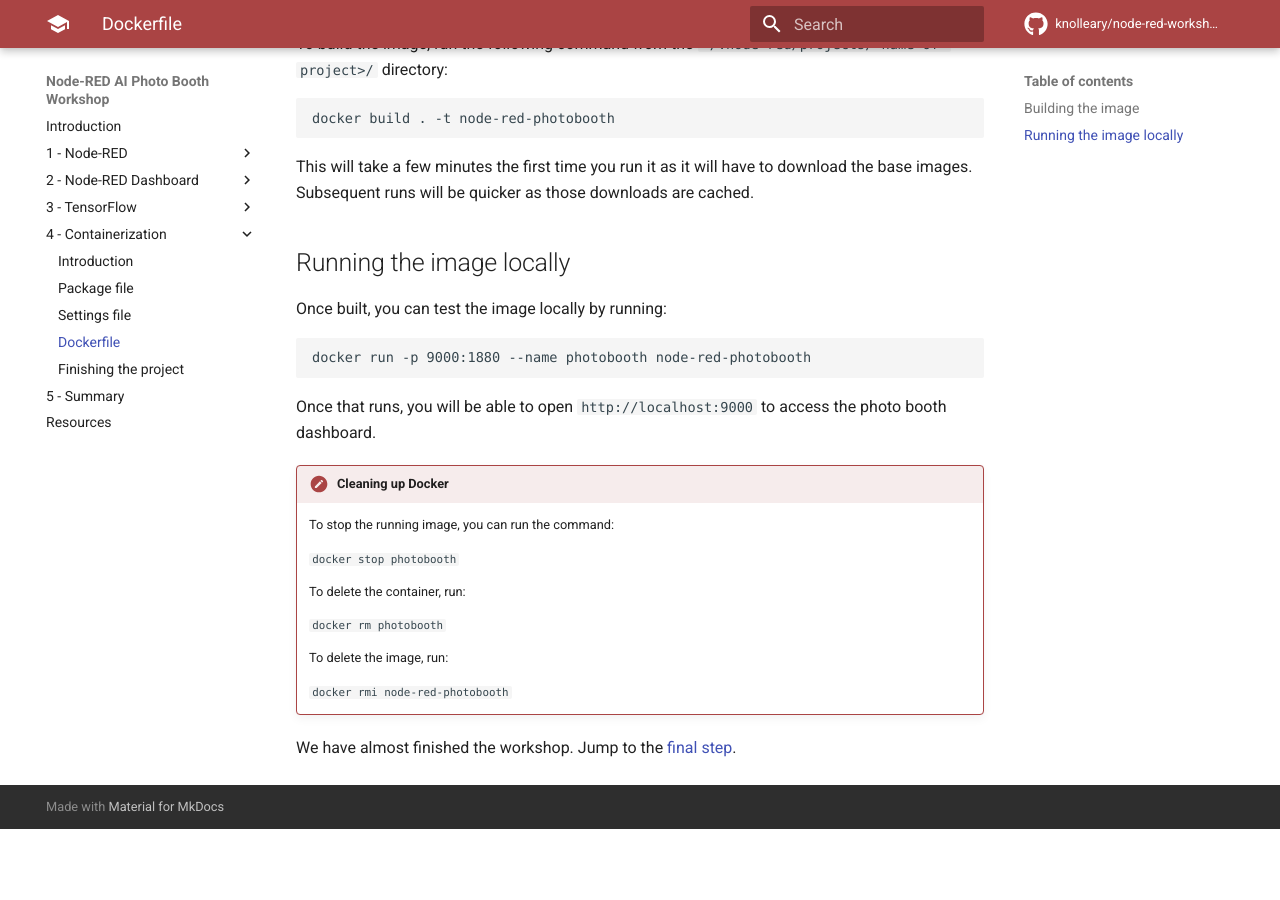
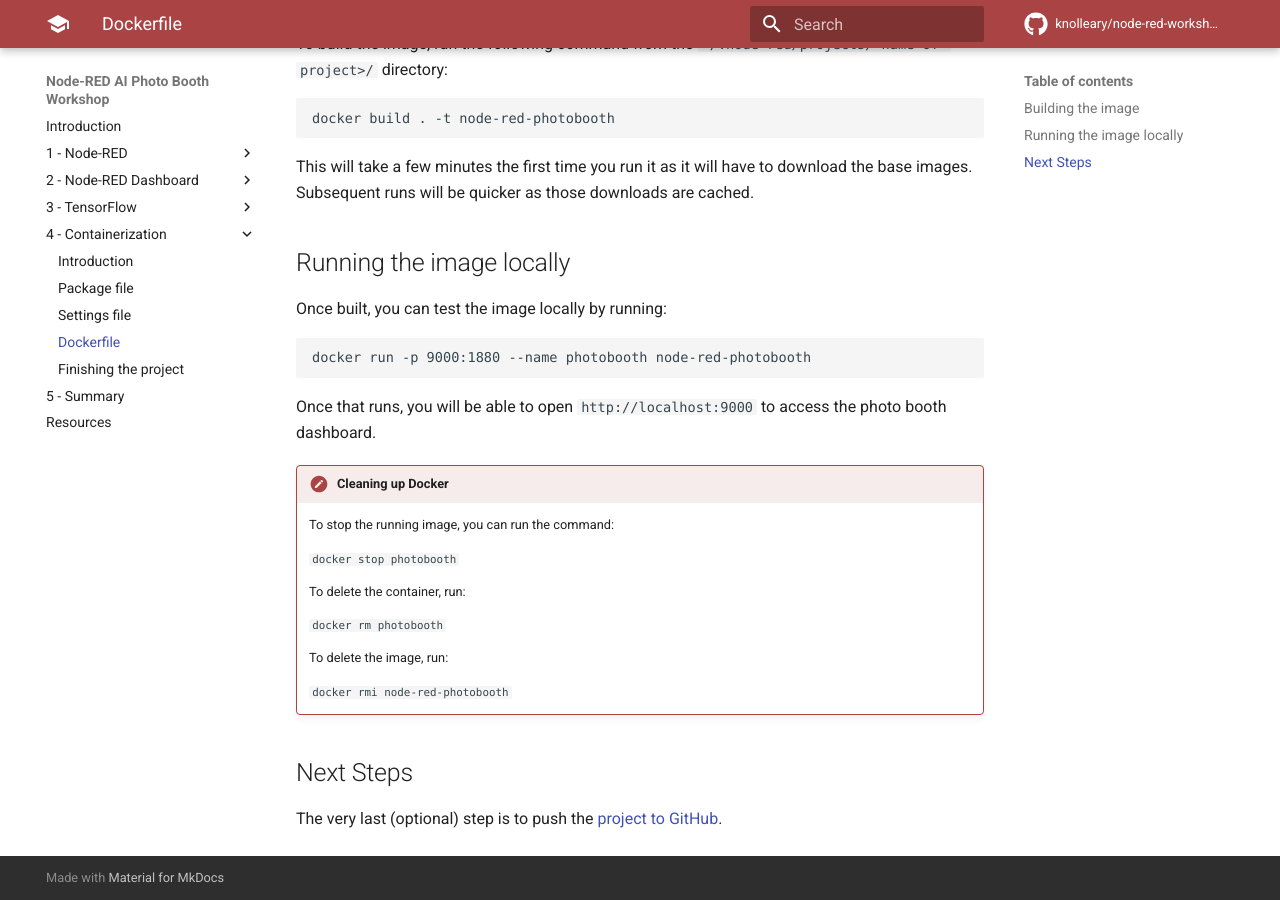
Before and after one commit to knolleary/node-red-workshop-photobooth, an MkDocs documentation site: the page built from docs/part4/dockerfile.md, in a window 1280 px wide and 900 px high, scrolled down 1145 px. Built offline with MkDocs 1.6.1 and Material for MkDocs 9.7.7, drawn with Linux system fonts in a browser that asks for light colours; comment, search, counter and statistics services are not loaded; before the commit the page ends 1974 px from its top, so only the background shows below that.

Commit message:
Tidy up next steps in part4

````diff
--- a/docs/part4/dockerfile.md
+++ b/docs/part4/dockerfile.md
@@ -90,4 +90,9 @@
     ```
     docker rmi node-red-photobooth
     ```
-We have almost finished the workshop. Jump to the [final step](one-more-thing.md).
+
+
+
+## Next Steps
+
+The very last (optional) step is to push the [project to GitHub](one-more-thing.md).
````
Also changed, not shown: docs/part4/README.md (+1 -0 lines).
